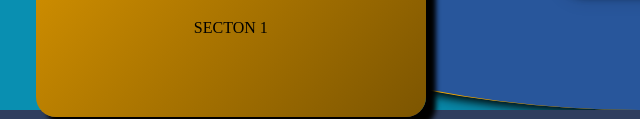
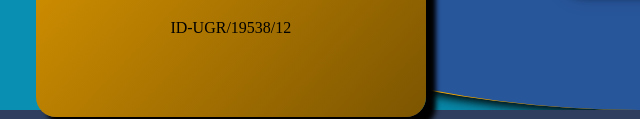
Before and after one commit to fikre211/Portfolio, a plain HTML site: page index.html in a window 1280 px wide. Shown: the part 693-812 px from the top of the page, 124-764 px from the left. Drawn offline with Linux system fonts and the light colour scheme.

Commit message:
Update index.html

```diff
--- a/index.html
+++ b/index.html
@@ -26,7 +26,7 @@
            <div class="card">
             <div><img class="photo" src="Screenshot_20220413-164950~2.png" alt="pic1"></div>
                <h4>FIKREMARIAM SISAY</h4>
-               <p>SECTON 1</p>
+               <p>ID-UGR/19538/12</p>
 
            </div>
            <div class="car">
```
